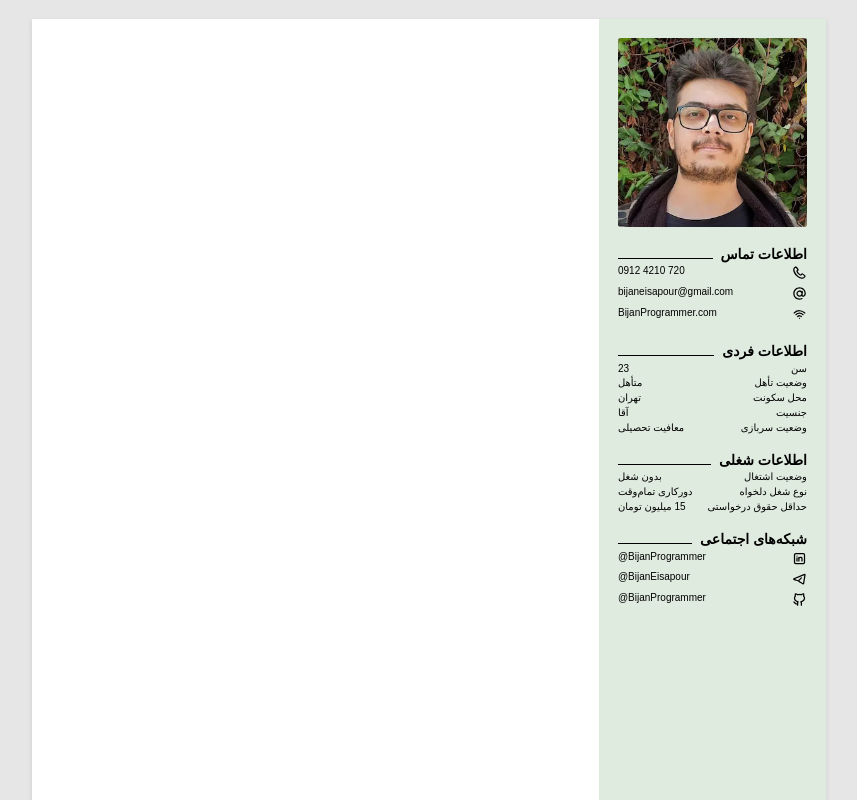
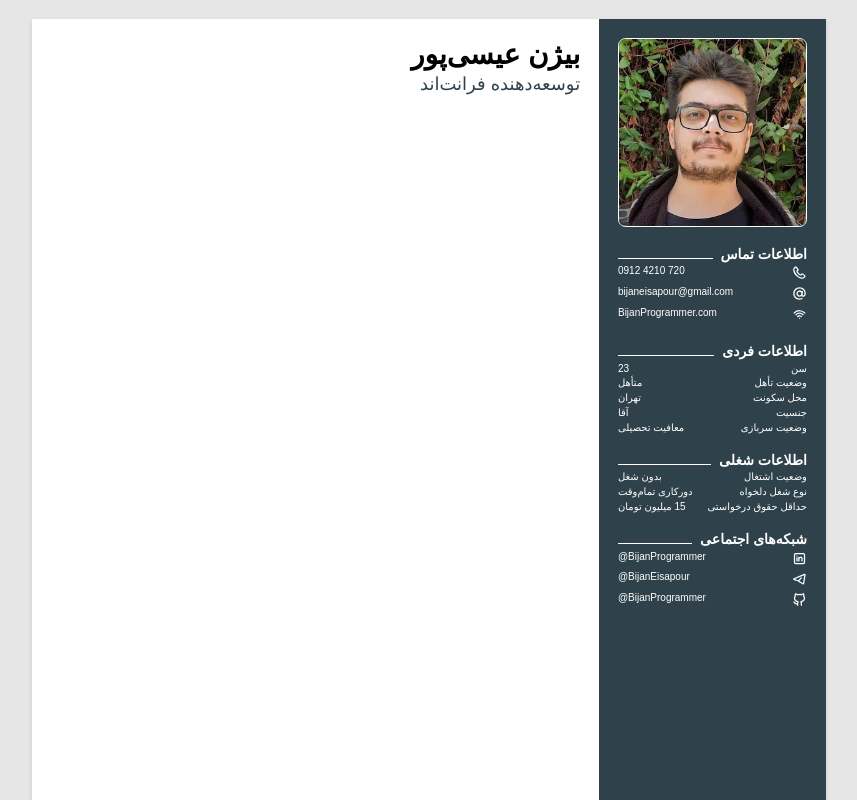
Before and after one commit to BijanProgrammerWebsites/website, an Astro site: page /cv in a window 1280 px wide. Shown: the top 800 px of the page, without its empty margins (211-1068 px from the left). Built offline with nearby package versions, Linux system fonts and the light colour scheme; Astro itself is replaced by a stand-in of ours; a web font is replaced by a local one.

Commit message:
[ADD] header to cv

```diff
--- a/src/cv/Brief.scss
+++ b/src/cv/Brief.scss
@@ -1,5 +1,6 @@
 #brief {
-    background-color: var(--color-primary-section);
+    background-color: var(--cv-color-primary);
+    color: var(--cv-color-primary-opposite);
 
     display: grid;
     align-content: start;
@@ -10,7 +11,8 @@
     img {
         inline-size: 100%;
 
-        border-radius: var(--border-radius);
+        border: 0.5mm solid var(--color-white);
+        border-radius: 2mm;
     }
 
     section {
--- /dev/null
+++ b/src/cv/Header.astro
@@ -0,0 +1,8 @@
+---
+import './Header.scss';
+---
+
+<section id="header">
+    <h1>بیژن عیسی‌پور</h1>
+    <p>توسعه‌دهنده فرانت‌اند</p>
+</section>
--- /dev/null
+++ b/src/cv/Header.scss
@@ -0,0 +1,11 @@
+#header {
+    h1 {
+        font-size: 2.8rem;
+    }
+
+    p {
+        color: var(--cv-color-primary);
+
+        font-size: 1.8rem;
+    }
+}
--- a/src/pages/cv.astro
+++ b/src/pages/cv.astro
@@ -4,21 +4,23 @@ import '@styles/cv.scss';
 import Layout from '@layouts/Layout.astro';
 
 import Brief from '@cv/Brief.astro';
-// import Header from '@slides/Header.astro';
-// import Introduction from '@slides/Introduction.astro';
-// import Jobs from '@slides/Jobs.astro';
-// import Education from '@slides/Education.astro';
-// import HardSkills from '@slides/HardSkills.astro';
-// import SoftSkills from '@slides/SoftSkills.astro';
-// import English from '@slides/English.astro';
-// import Projects from '@slides/Projects.astro';
+import Header from '@cv/Header.astro';
+// import Introduction from '@cv/Introduction.astro';
+// import Jobs from '@cv/Jobs.astro';
+// import Education from '@cv/Education.astro';
+// import HardSkills from '@cv/HardSkills.astro';
+// import SoftSkills from '@cv/SoftSkills.astro';
+// import English from '@cv/English.astro';
+// import Projects from '@cv/Projects.astro';
 ---
 
 <Layout>
     <main>
         <div class="sheet">
             <Brief />
-            <div class="content"></div>
+            <div class="content">
+                <Header />
+            </div>
         </div>
     </main>
 </Layout>
--- a/src/styles/cv.scss
+++ b/src/styles/cv.scss
@@ -1,4 +1,11 @@
 :root {
+    --cv-color-primary: hsl(200deg 24% 24%);
+    --cv-color-primary-lighter: hsl(200deg 30% 30%);
+    --cv-color-primary-darker: hsl(200deg 20% 20%);
+    --cv-color-primary-section: hsl(200deg 20% 90%);
+    --cv-color-primary-fade: hsl(200deg 70% 95%);
+    --cv-color-primary-opposite: var(--color-white);
+
     --cv-gutter-100: 1mm;
     --cv-gutter-400: 2mm;
     --cv-gutter-700: 5mm;
@@ -9,10 +16,6 @@ body {
     color: var(--color-black) !important;
 
     font-size: 1rem !important;
-}
-
-h1 {
-    font-size: 2rem;
 }
 
 h2 {
```
